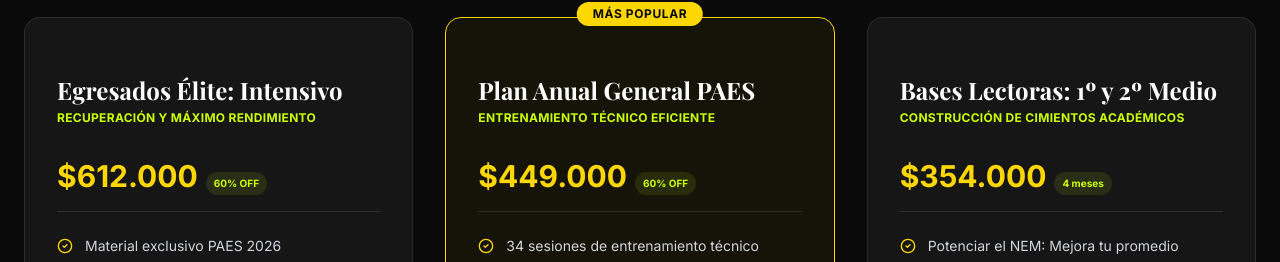
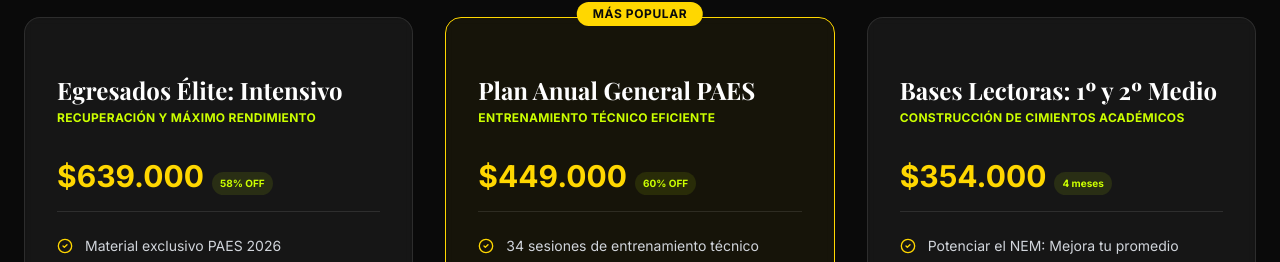
Before and after one commit to karloscordero-Dev/profekarlos-landing, a React (Vite) app: page / in a window 1280 px wide. Shown: the part 4114-4376 px from the top of the page. Built offline with nearby package versions, Linux system fonts and the light colour scheme.

Commit message:
Comercial: Actualización de precio Plan Élite Intensivo a 639k

```diff
--- a/src/components/Programs.jsx
+++ b/src/components/Programs.jsx
@@ -7,8 +7,8 @@
         {
             title: "Egresados Élite: Intensivo",
             subtitle: "Recuperación y Máximo Rendimiento",
-            price: "$612.000",
-            discount: "60% OFF",
+            price: "$639.000",
+            discount: "58% OFF",
             features: [
                 "Material exclusivo PAES 2026",
                 "Personalización Profunda",
```
